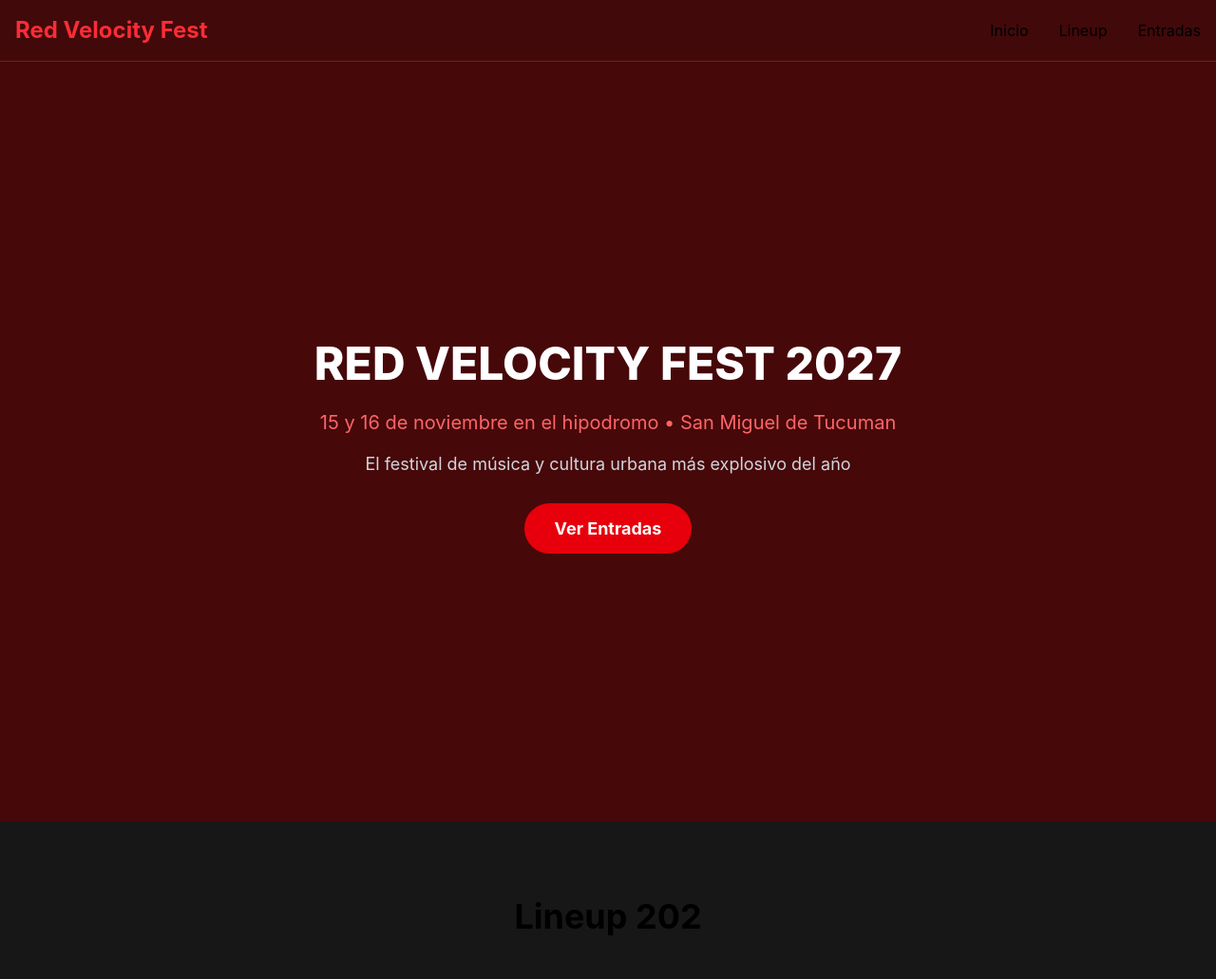
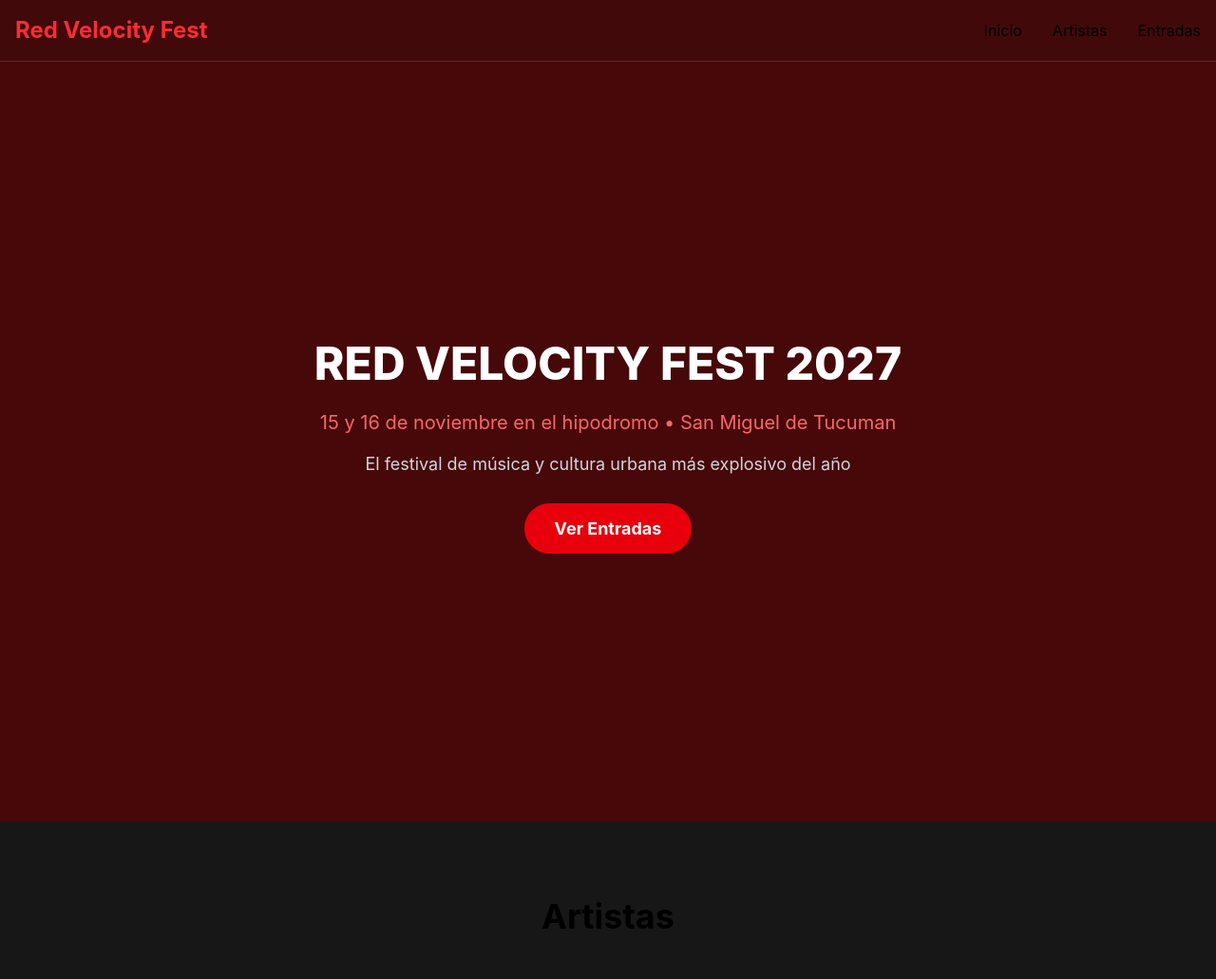
Before and after one commit to giuliano-garcia/red-velocity-app, a React (Vite) app: page / in a window 1280 px wide. Shown: the top 1031 px of the page at 95% size. Built offline with nearby package versions, Linux system fonts and the light colour scheme.

Commit message:
se cambio el nombre de la la seccion de artistas

```diff
--- a/src/App.jsx
+++ b/src/App.jsx
@@ -125,7 +125,7 @@
 
 import Navbar from './components/Navbar'
 import Hero from './components/Hero'
-import Lineup from './components/Lineup'
+import Artistas from './components/Artistas'
 import Tickets from './components/Tickets'
 import Footer from './components/Footer'
 
@@ -134,7 +134,7 @@ function App() {
     <div className="bg-neutral-900 min-h-screen">
       <Navbar />
       <Hero />
-      <Lineup />
+      <Artistas />
       <Tickets />
       <Footer />
     </div>
--- a/src/components/Lineup.jsx
+++ b/src/components/Artistas.jsx
@@ -7,10 +7,10 @@ const artists = [
   { name: "Red Horizon", genre: "Indie", stage: "Main Stage" },
 ]
 
-export default function Lineup() {
+export default function Artistas() {
   return (
-    <section id="lineup" className="py-20 px-4">
-      <h2 className="text-4xl font-bold text-center mb-12">Lineup 202</h2>
+    <section id="Artistas" className="py-20 px-4">
+      <h2 className="text-4xl font-bold text-center mb-12">Artistas</h2>
       <div className="grid grid-cols-1 sm:grid-cols-2 lg:grid-cols-3 gap-6 max-w-6xl mx-auto">
         {artists.map((artist, i) => (
           <div key={i} className="bg-red-950 rounded-2xl p-6 hover:scale-105 transition">
--- a/src/components/Navbar.jsx
+++ b/src/components/Navbar.jsx
@@ -5,7 +5,7 @@ export default function Navbar() {
         <h1 className="text-2xl font-bold text-red-500">Red Velocity Fest</h1>
         <div className="hidden md:flex space-x-8">
           <a href="#hero" className="hover:text-red-400">Inicio</a>
-          <a href="#lineup" className="hover:text-red-400">Lineup</a>
+          <a href="#lineup" className="hover:text-red-400">Artistas</a>
           <a href="#tickets" className="hover:text-red-400">Entradas</a>
         </div>
       </div>
```
